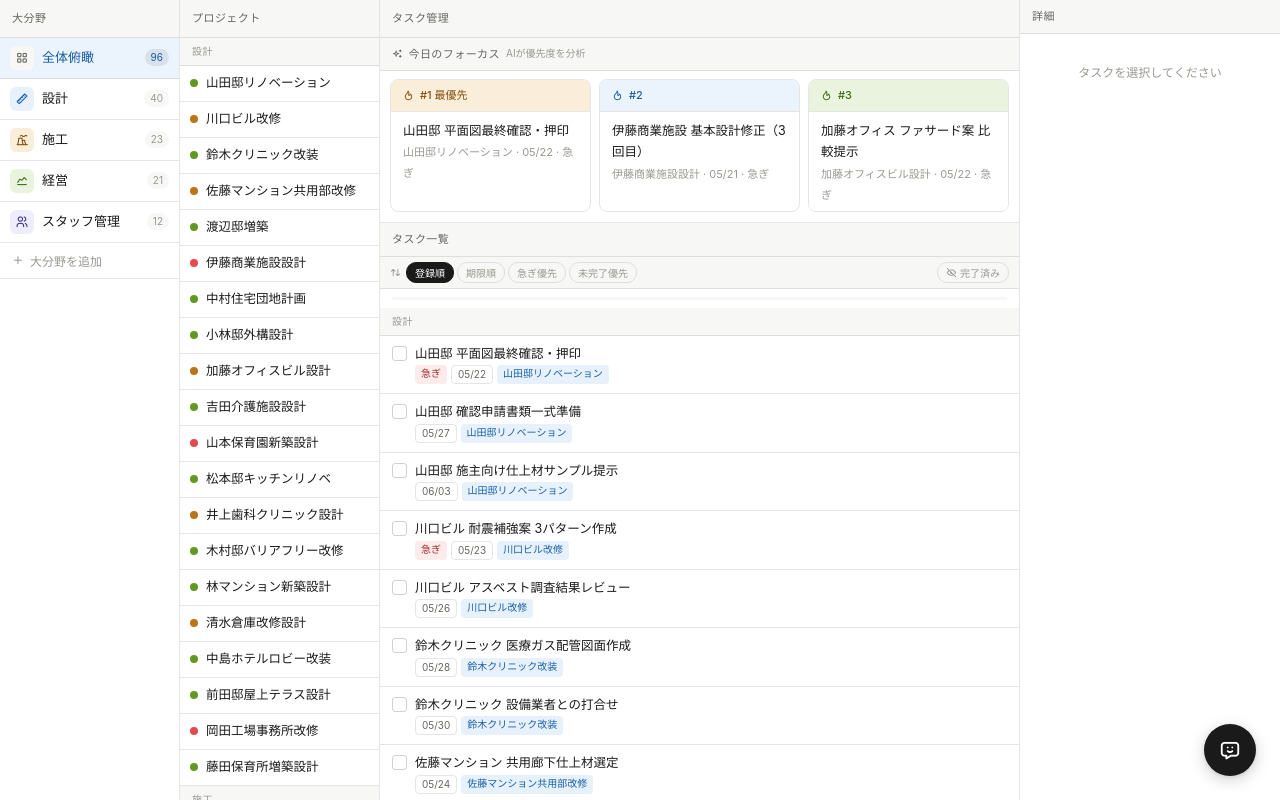
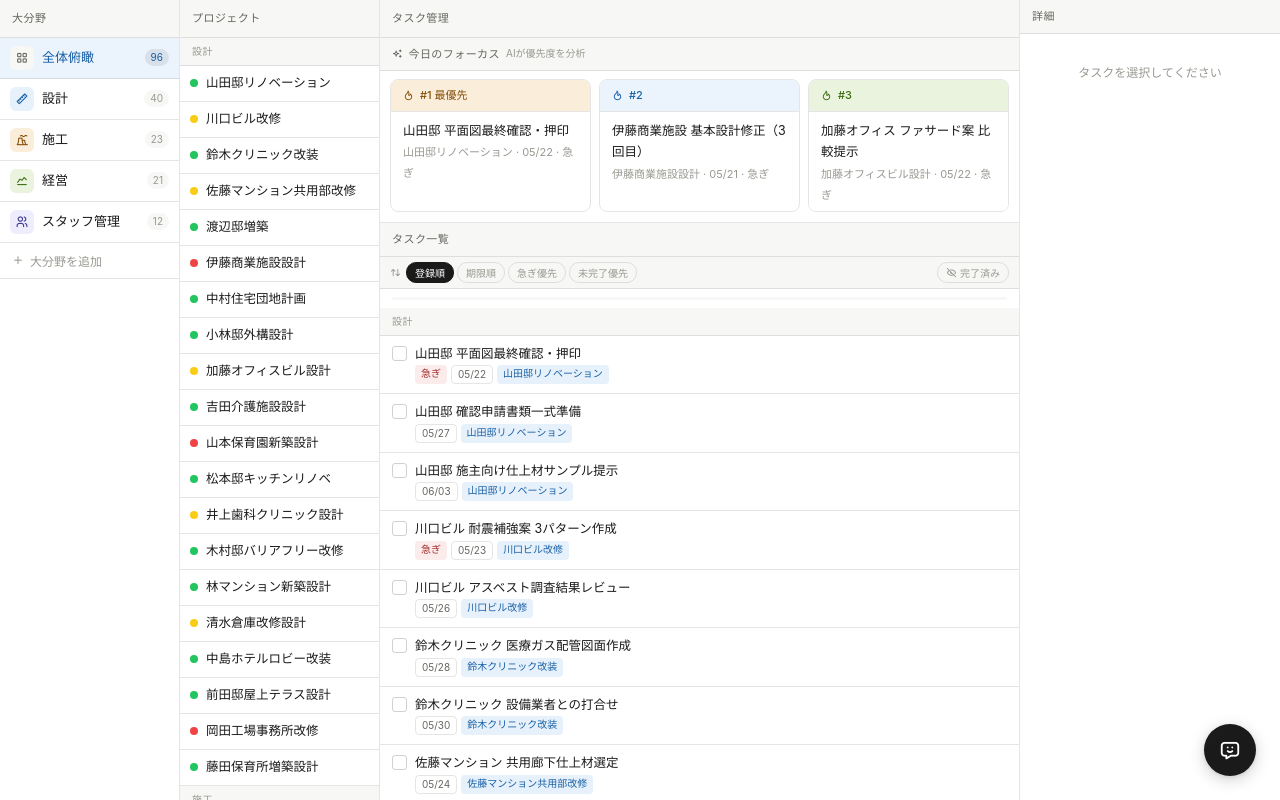
Before and after one commit to dsato0918-lab0918/daily-focus-hq, a Next.js app: page / in a window 1280 px wide. Built offline with nearby package versions, Linux system fonts and the light colour scheme.

Commit message:
style: vivid status dot colors (green/yellow/red)

```diff
--- a/app/globals.css
+++ b/app/globals.css
@@ -21,9 +21,9 @@
   --color-mgmt-bg:      #EAF3DE;
   --color-mgmt-text:    #3B6D11;
 
-  --color-dot-green:    #639922;
-  --color-dot-amber:    #BA7517;
-  --color-dot-red:      #E24B4A;
+  --color-dot-green:    #22C55E;
+  --color-dot-amber:    #FACC15;
+  --color-dot-red:      #EF4444;
 
   --color-info-bg:      #EBF3FD;
   --color-info-text:    #185FA5;
```
